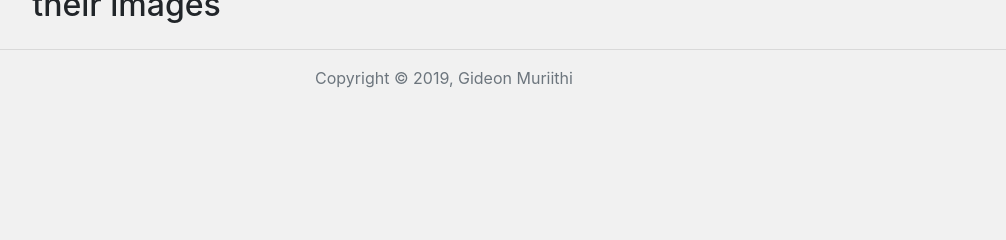
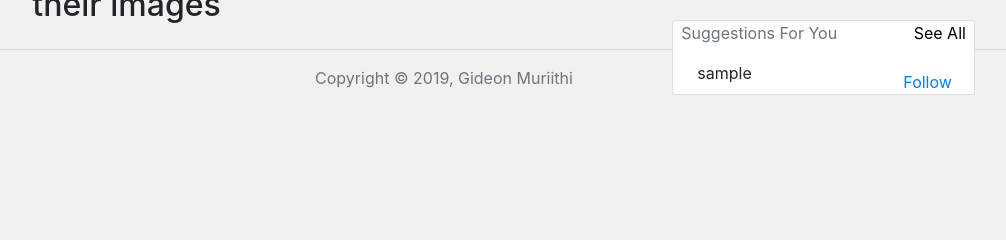
Before and after one commit to Gideon-Muriithi/instagram_clone, a Django app: page /all_images/ in a window 1280 px wide. Shown: the part 220-460 px from the top of the page, without its empty margins (196-1202 px from the left). Run offline with Django 3.2, Linux system fonts and the light colour scheme; the visitor is signed in with stand-in values (Sample User, id 1); data comes from the database, SQL or seed files in the repository; data that the repository does not hold is empty; some libraries are stand-ins or nearby versions.

Commit message:
Display all users.

```diff
--- a/clones/templates/images.html
+++ b/clones/templates/images.html
@@ -58,8 +58,27 @@
                     <img style="width: 120px; height: 100px;" class="rounded-circle account-img"
                         src="{{ user.profile.profile_photo.url }}" alt="Profile Picture">
                     <h6 class="mt-5 ml-2 account-heading">{{ user.username }}</h6>
+
+                </div>
+                <div class="card" style="position: fixed; margin-top: 120px;">
+
+                        <p><span class="ml-2 mr-4 mt-2 mb-2 text-muted">Suggestions For You</span>
+                            <a href="#">
+                            <span style="color: black;;" class="ml-5 mr-2">See All</span></p>
+                    </a>
+
+                    {% for user in all_users %}
+                    <p style="margin-bottom: -15px;"><span class="ml-4 mr-4 mt-2 mb-2">{{ user.username }}</span>
+                   </p>
+                   <a href="#">
+                        <span style="margin-left: 230px;">Follow</span>
+                   </a>
+
+                    {% empty %}
+                        <h5 class="ml-4 mr-4 mt-2 mb-2">No users to show<h/5>
+                    {% endfor %}
+                    </div>
                 </div>
             </div>
         </div>
-    </div>
     {% endblock %}
```
